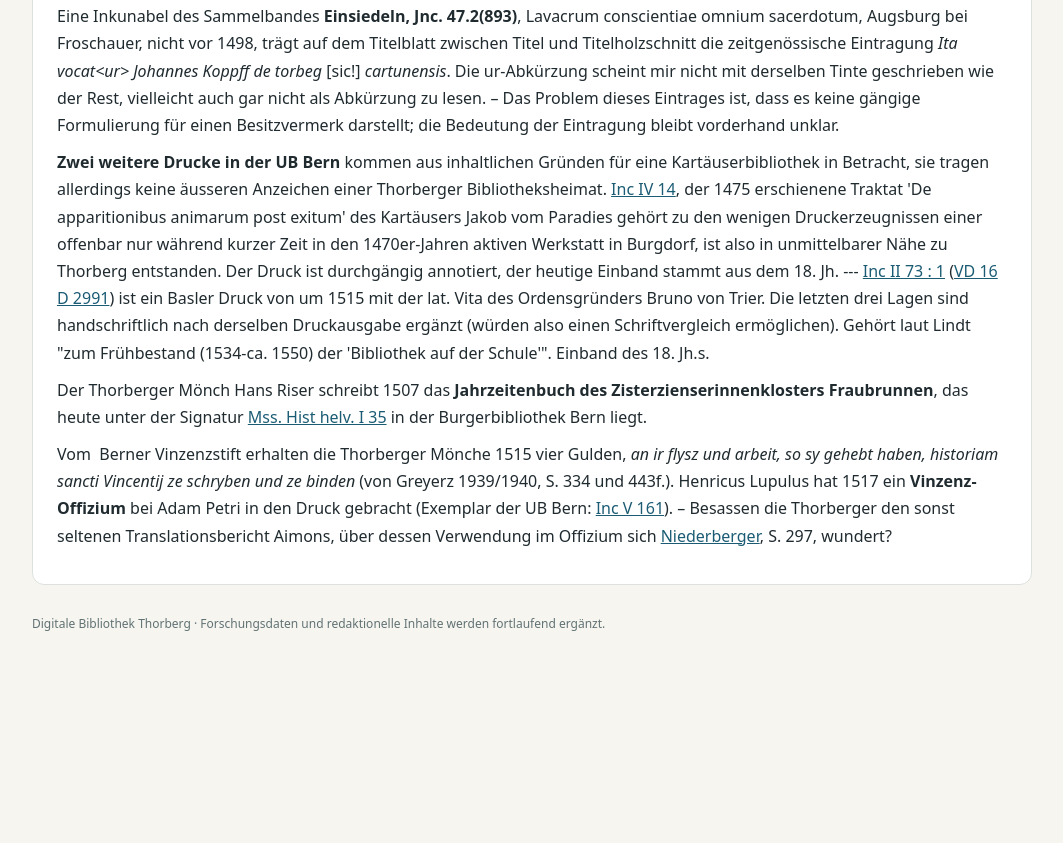
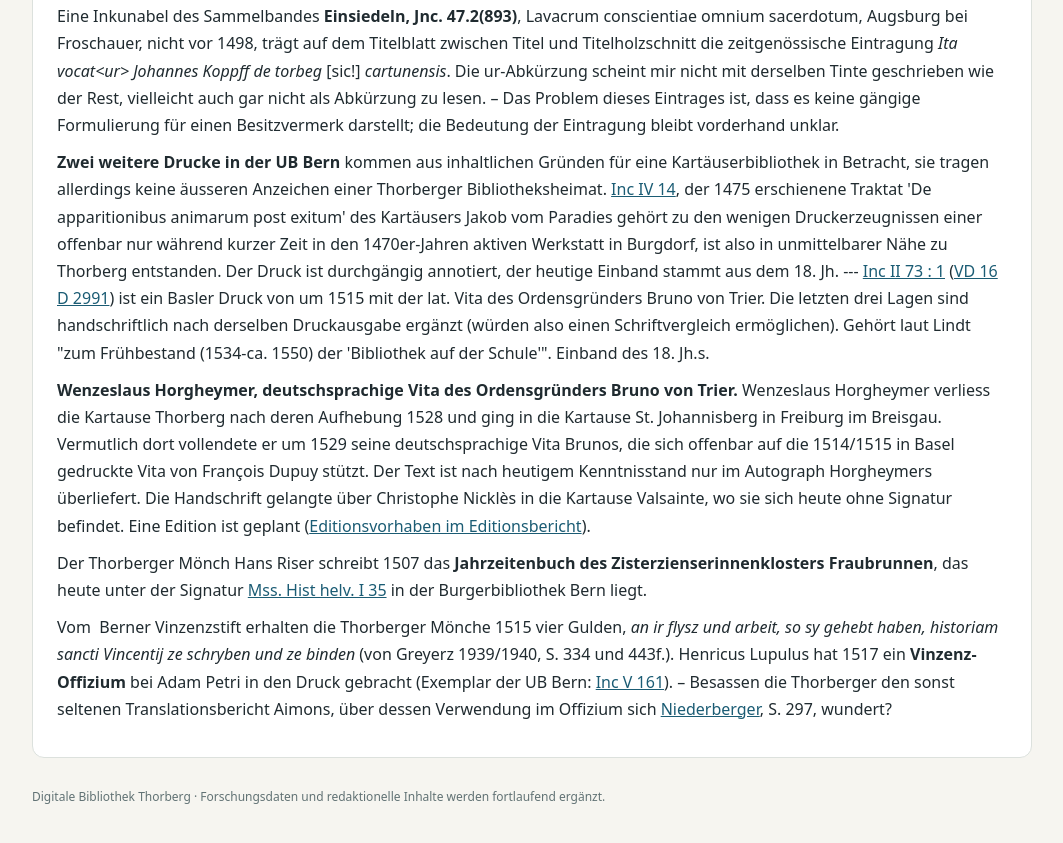
Before and after one commit to matterstefan/digitale-bibliothek-thorberg, a plain HTML site: page zeugnisse.html in a window 1280 px wide. Shown: the part 1430-2273 px from the top of the page, without its empty margins (108-1171 px from the left). Before the commit the page ends 2172 px from the top, so only its background shows below. Drawn offline with Linux system fonts and the light colour scheme.

Commit message:
Add Wenzeslaus Horgheymer Vita Brunonis manuscript to testimonies

```diff
--- a/zeugnisse.html
+++ b/zeugnisse.html
@@ -133,6 +133,7 @@
 <p>In AR I 4 sind alle diese Bände nicht verzeichnet, was allerdings nicht heisst, dass sie nicht ausgeliehen worden wären. Thorberg wird im Übrigen im Signaturenabschnitt E nur ein einziges Mal erwähnt, fol. 49v heisst es: <i>Item anno lxxxv circa theodori pater portemontis recepit duos tractatus non ligatos impressos, unum s&lt;…&gt; de unica &lt;domini&gt; alterum de Institucone novitiorum rescribendos. </i>Es handelt sich um einen der wenigen Eintragungen ohne Signatur, was in diesem Fall damit zusammenhängen dürfte, dass die beiden Drucke noch gar nicht gebunden waren.</p>
 <p>Eine Inkunabel des Sammelbandes <strong>Einsiedeln, Jnc. 47.2(893)</strong>, Lavacrum conscientiae omnium sacerdotum, Augsburg bei Froschauer, nicht vor 1498, trägt auf dem Titelblatt zwischen Titel und Titelholzschnitt die zeitgenössische Eintragung <em>Ita vocat&lt;ur&gt; Johannes Koppff de torbeg</em> [sic!] <em>cartunensis</em>. Die ur-Abkürzung scheint mir nicht mit derselben Tinte geschrieben wie der Rest, vielleicht auch gar nicht als Abkürzung zu lesen. – Das Problem dieses Eintrages ist, dass es keine gängige Formulierung für einen Besitzvermerk darstellt; die Bedeutung der Eintragung bleibt vorderhand unklar. </p>
 <p><strong>Zwei weitere Drucke in der UB Bern</strong> kommen aus inhaltlichen Gründen für eine Kartäuserbibliothek in Betracht, sie tragen allerdings keine äusseren Anzeichen einer Thorberger Bibliotheksheimat. <a href="https://swisscollections.ch/Record/991159671709705501" rel="noopener noreferrer" target="_blank">Inc IV 14</a>, der 1475 erschienene Traktat 'De apparitionibus animarum post exitum' des Kartäusers Jakob vom Paradies gehört zu den wenigen Druckerzeugnissen einer offenbar nur während kurzer Zeit in den 1470er-Jahren aktiven Werkstatt in Burgdorf, ist also in unmittelbarer Nähe zu Thorberg entstanden. Der Druck ist durchgängig annotiert, der heutige Einband stammt aus dem 18. Jh. --- <a href="https://swisscollections.ch/Record/991026251199705501" rel="noopener noreferrer" target="_blank">Inc II 73 : 1</a> (<a href="http://gateway-bayern.de/VD16+D+2991" rel="noopener noreferrer" target="_blank">VD 16 D 2991</a>) ist ein Basler Druck von um 1515 mit der lat. Vita des Ordensgründers Bruno von Trier. Die letzten drei Lagen sind handschriftlich nach derselben Druckausgabe ergänzt (würden also einen Schriftvergleich ermöglichen). Gehört laut Lindt "zum Frühbestand (1534-ca. 1550) der 'Bibliothek auf der Schule'". Einband des 18. Jh.s.</p>
+<p><strong>Wenzeslaus Horgheymer, deutschsprachige Vita des Ordensgründers Bruno von Trier.</strong> Wenzeslaus Horgheymer verliess die Kartause Thorberg nach deren Aufhebung 1528 und ging in die Kartause St. Johannisberg in Freiburg im Breisgau. Vermutlich dort vollendete er um 1529 seine deutschsprachige Vita Brunos, die sich offenbar auf die 1514/1515 in Basel gedruckte Vita von François Dupuy stützt. Der Text ist nach heutigem Kenntnisstand nur im Autograph Horgheymers überliefert. Die Handschrift gelangte über Christophe Nicklès in die Kartause Valsainte, wo sie sich heute ohne Signatur befindet. Eine Edition ist geplant (<a href="https://editionsbericht.de/?n=E_Matter" rel="noopener noreferrer" target="_blank">Editionsvorhaben im Editionsbericht</a>).</p>
 <p>Der Thorberger Mönch Hans Riser schreibt 1507 das <strong>Jahrzeitenbuch des Zisterzienserinnenklosters Fraubrunnen</strong>, das heute unter der Signatur <a href="https://katalog.burgerbib.ch/detail.aspx?ID=130160" rel="noopener noreferrer" target="_blank">Mss. Hist helv. I 35</a> in der Burgerbibliothek Bern liegt.</p>
 <p>Vom  Berner Vinzenzstift erhalten die Thorberger Mönche 1515 vier Gulden, <em>an ir flysz und arbeit, so sy gehebt haben, historiam sancti Vincentij ze schryben und ze binden</em> (von Greyerz 1939/1940, S. 334 und 443f.). Henricus Lupulus hat 1517 ein <strong>Vinzenz-Offizium</strong> bei Adam Petri in den Druck gebracht (Exemplar der UB Bern: <a href="https://swisscollections.ch/Record/991080877969705501" rel="noopener noreferrer" target="_blank">Inc V 161</a>). – Besassen die Thorberger den sonst seltenen Translationsbericht Aimons, über dessen Verwendung im Offizium sich <a href="https://www.e-periodica.ch/cntmng?pid=zfk-001%3A1937%3A31%3A%3A454" rel="noopener noreferrer" target="_blank">Niederberger</a>, S. 297, wundert?</p>
 
```
